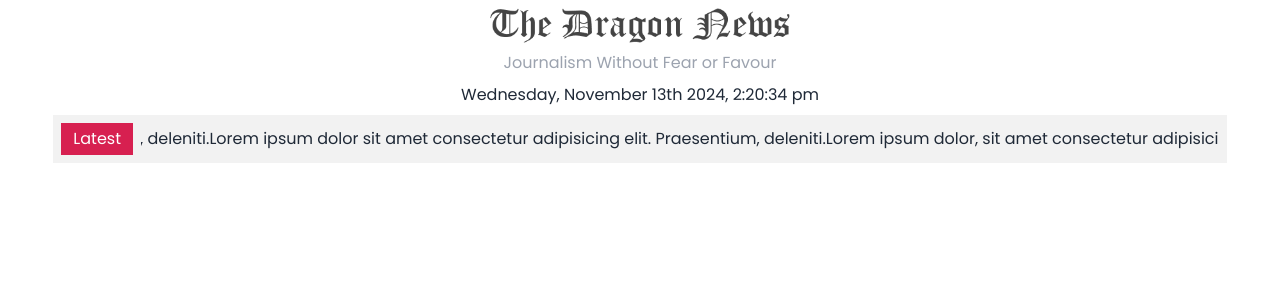
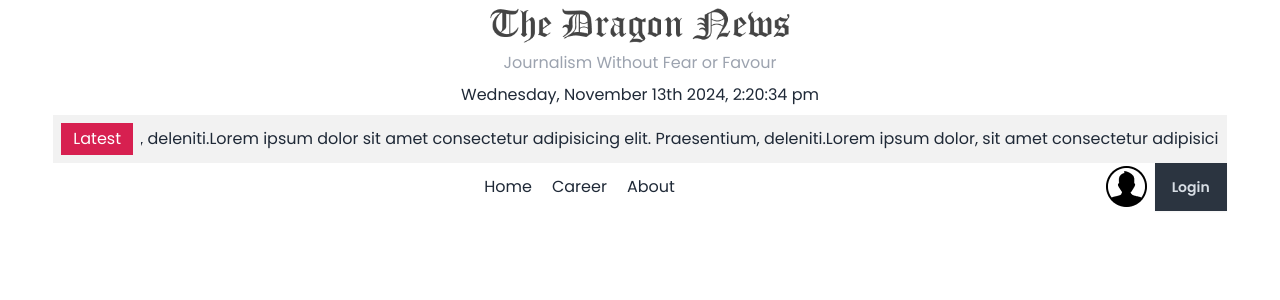
Before and after one commit to Khalid-Saifullaha/dragon-news, a React (Vite) app: page / in a window 1280 px wide. Shown: the top 300 px of the page. Built offline with nearby package versions, Linux system fonts and the light colour scheme.

Commit message:
navbar done

```diff
--- /dev/null
+++ b/src/components/Navbar.jsx
@@ -0,0 +1,22 @@
+import { Link } from "react-router-dom";
+import userIcon from "../assets/user.png";
+const Navbar = () => {
+  return (
+    <div className="flex justify-between items-center">
+      <div className=""></div>
+      <div className="nav space-x-5">
+        <Link to="/">Home</Link>
+        <Link to="/career">Career</Link>
+        <Link to="/about">About</Link>
+      </div>
+      <div className="login ">
+        <div className="flex gap-2 items-center">
+          <img src={userIcon} alt="" />
+          <button className="btn btn-neutral rounded-none">Login</button>
+        </div>
+      </div>
+    </div>
+  );
+};
+
+export default Navbar;
--- a/src/layouts/HomeLayout.jsx
+++ b/src/layouts/HomeLayout.jsx
@@ -1,6 +1,7 @@
 import React from "react";
 import Header from "../components/Header";
 import LatestNews from "../components/LatestNews";
+import Navbar from "../components/Navbar";
 
 const HomeLayout = () => {
   return (
@@ -10,6 +11,9 @@ const HomeLayout = () => {
         <section className="w-11/12 mx-auto">
           <LatestNews></LatestNews>
         </section>
+        <section className="w-11/12 mx-auto">
+          <Navbar></Navbar>
+        </section>
       </header>
       <nav></nav>
       <main></main>
```
